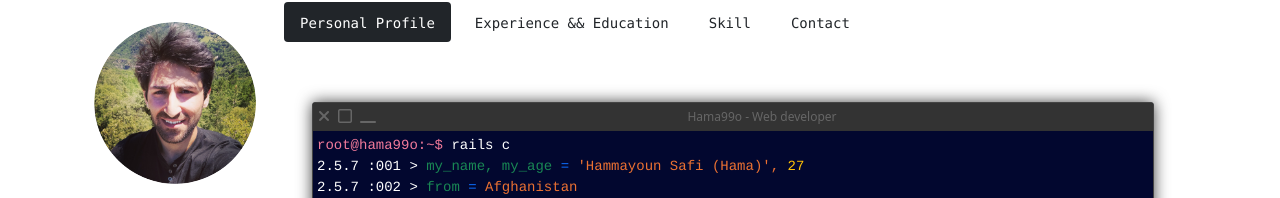
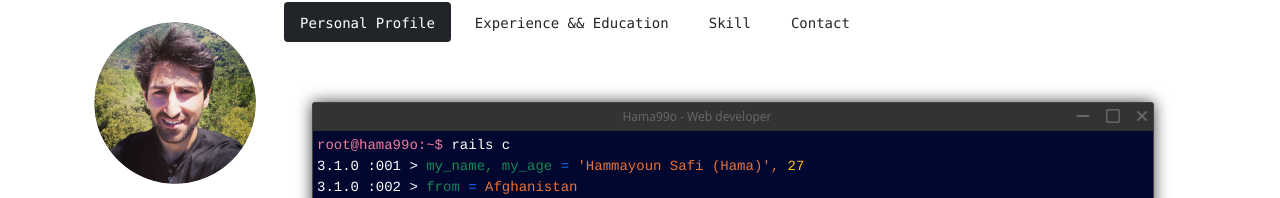
Before and after one commit to Hama99o/my-cv, a Vue app: page / in a window 1280 px wide. Shown: the part 125-323 px from the top of the page. Built offline with nearby package versions, Linux system fonts and the light colour scheme.

Commit message:
terminal updated

```diff
--- a/src/components/Terminal.vue
+++ b/src/components/Terminal.vue
@@ -1,39 +1,45 @@
 <template>
-  <div class="">
+  <div>
     <span class="terminal-container">
       <div class="terminal-icon d-flex" v-if ="!isTerminalClosed" @click="closeTerminal()"></div>
     </span>
+
     <div v-if ="isTerminalClosed" class="terminal element" id="element">
       <div class="top" @dblclick.self="toggleTerminalScreen()">
-        <span class="options d-flex">
-          <span @click="closeTerminal()" title="Close">
-            <i class="fas fa-times d-flex"></i>
-          </span>
-          <i v-if="!isFullScreen" class="far fa-square mx-2" @click="fullScreen()" title="Fullscreen"></i>
-          <i v-if="isFullScreen" class="fas fa-clone mx-2" @click="cancellFullScreen()" title="Fullscreen"></i>
-          <i @click.self="minimizeTerminal()" class="fa fa-window-minimize" aria-hidden="true" title="Minimize"></i>
+        <span class="tap-buttons d-flex justify-content-end">
+          <i @click.self="minimizeTerminal()" class="fa fa-minus" aria-hidden="true" title="Minimize"></i>
+          <i v-if="isFullScreen" class="fas fa-clone mx-3" @click="cancelFullScreen()" title="Fullscreen"></i>
+          <i v-if="!isFullScreen" class="far fa-square mx-3" @click="fullScreen()" title="Fullscreen"></i>
+          <i @click="closeTerminal()" title="Close" class="fas fa-times d-flex"></i>
         </span>
-        <span class="title">{{ $t('message.terminal.phrase.terminalHeading') }}</span>
+
+        <span class="title">
+          {{ $t('message.terminal.phrase.terminalHeading') }}
+        </span>
       </div>
+
       <div v-if="open" class="text">
         <span class="pink">root@hama99o:~$ </span> rails c
-        <br> 2.5.7 :001 > <span class="text-success">{{terminalQuestions.myNameAndAGe}} </span> <span class="text-primary">= </span> <span class="orange">{{terminalAnswers.myNameAndAGe}},</span> <span class="text-warning">{{myAge}}</span>
-        <br> 2.5.7 :002 > <span class="text-success">{{terminalQuestions.from}}</span> <span class="text-primary">= </span> <span class="orange">{{terminalAnswers.from}}</span>
-        <br> 2.5.7 :003 > <span class="text-success">{{terminalQuestions.lived}}</span> <span class="text-primary">= </span> <span class="orange">{{terminalAnswers.lived}}</span>
-        <br> 2.5.7 :004 > <span class="text-success">{{terminalQuestions.living}}</span> <span class="text-primary">= </span> <span class="orange">{{terminalAnswers.living}}</span>
-        <br> 2.5.7 :005 > <span class="text-success">{{terminalQuestions.myHobbies}}</span> <span class="text-primary">= </span> <span class="orange">{{terminalAnswers.myHobbies}}</span>
-        <br> 2.5.7 :006 > <span class="text-success">{{terminalQuestions.languages}}</span> <span class="text-primary">= </span> <span class="orange">{{terminalAnswers.languages}}</span>
-        <br> 2.5.7 :007 > <span class="text-success">{{terminalQuestions.programmingLanguages}}</span> <span class="text-primary">= </span> <span class="orange">{{terminalAnswers.programmingLanguages}}</span>
-        <br> 2.5.7 :008 > <span class="text-success">{{terminalQuestions.databaseServer}}</span> <span class="text-primary">= </span> <span class="orange">{{terminalAnswers.databaseServer}}</span>
-        <br> 2.5.7 :009 > <span class="text-success">{{terminalQuestions.webTechnologies}}</span> <span class="text-primary">= </span> <span class="orange">{{terminalAnswers.webTechnologies}}</span>
-        <br> 2.5.7 :010 > <span class="text-success">{{terminalQuestions.frameworks}}</span><span class="text-primary"> = </span> <span class="orange">{{terminalAnswers.frameworks}}</span>
-        <br> 2.5.7 :011 > <span class="text-success">{{terminalQuestions.otherDevTool}}</span><span class="text-primary"> = </span> <span class="orange">{{terminalAnswers.otherDevTool}}</span>
-        <br> 2.5.7 :012 > <span class="text-success">{{$t('message.terminal.phrase.exit')}}</span>
+        <br> 3.1.0 :001 > <span class="text-success">{{terminalQuestions.myNameAndAGe}} </span> <span class="text-primary">= </span> <span class="orange">{{terminalAnswers.myNameAndAGe}},</span> <span class="text-warning">{{myAge}}</span>
+        <br> 3.1.0 :002 > <span class="text-success">{{terminalQuestions.from}}</span> <span class="text-primary">= </span> <span class="orange">{{terminalAnswers.from}}</span>
+        <br> 3.1.0 :003 > <span class="text-success">{{terminalQuestions.lived}}</span> <span class="text-primary">= </span> <span class="orange">{{terminalAnswers.lived}}</span>
+        <br> 3.1.0 :004 > <span class="text-success">{{terminalQuestions.living}}</span> <span class="text-primary">= </span> <span class="orange">{{terminalAnswers.living}}</span>
+        <br> 3.1.0 :005 > <span class="text-success">{{terminalQuestions.myHobbies}}</span> <span class="text-primary">= </span> <span class="orange">{{terminalAnswers.myHobbies}}</span>
+        <br> 3.1.0 :006 > <span class="text-success">{{terminalQuestions.languages}}</span> <span class="text-primary">= </span> <span class="orange">{{terminalAnswers.languages}}</span>
+        <br> 3.1.0 :007 > <span class="text-success">{{terminalQuestions.programmingLanguages}}</span> <span class="text-primary">= </span> <span class="orange">{{terminalAnswers.programmingLanguages}}</span>
+        <br> 3.1.0 :008 > <span class="text-success">{{terminalQuestions.databaseServer}}</span> <span class="text-primary">= </span> <span class="orange">{{terminalAnswers.databaseServer}}</span>
+        <br> 3.1.0 :009 > <span class="text-success">{{terminalQuestions.webTechnologies}}</span> <span class="text-primary">= </span> <span class="orange">{{terminalAnswers.webTechnologies}}</span>
+        <br> 3.1.0 :010 > <span class="text-success">{{terminalQuestions.frameworks}}</span><span class="text-primary"> = </span> <span class="orange">{{terminalAnswers.frameworks}}</span>
+        <br> 3.1.0 :011 > <span class="text-success">{{terminalQuestions.otherDevTool}}</span><span class="text-primary"> = </span> <span class="orange">{{terminalAnswers.otherDevTool}}</span>
+        <br> 3.1.0 :012 > <span class="text-success">{{$t('message.terminal.phrase.exit')}}</span>
         <br> <span class="pink">root@hama99o:~$ </span>{{$t('message.terminal.phrase.cv')}} <router-link :to="{ name: $t('message.HammayounSaficvEn') }" target="_blank">CV</router-link>
         <br> <span class="pink">root@hama99o:~$ </span>{{$t('message.terminal.phrase.chosePage1')}}</span>
         <!-- <br> <span class="pink">root@hama99o:~$ </span>{{$t('message.terminal.phrase.chosePage2')}}</span> -->
-        <span v-if="shouldReply"> <br> <span class="pink">root@hama99o:~$ </span>{{rendomPhrase}}</span></span>
-        <br> <span class="pink">root@hama99o:~$ </span> <input type="text" v-model="terminalInput" @change="getRendomPhrase($event)" class="text-success terminal-input w-80" v-on:keyup.enter="emptyTheInput" autofocus>
+        <span v-if="shouldReply">
+          <br>
+          <span class="pink">root@hama99o:~$ </span>{{randomPhrase}}</span>
+        </span>
+        <br> <span class="pink">root@hama99o:~$ </span> <input type="text" v-model="terminalInput" @change="getRandomPhrase($event)" class="text-success terminal-input w-80" v-on:keyup.enter="emptyTheInput" autofocus>
       </div>
     </div>
     <github-chart/>
@@ -53,7 +59,7 @@ export default {
       shouldReply: false,
       isTerminalClosed: true,
       isFullScreen: false,
-      rendomPhrase: '?',
+      randomPhrase: '?',
       clearTime: null
     }
   },
@@ -61,15 +67,18 @@ export default {
     terminalQuestions () {
        return this.$t('message.terminal.questions')
     },
+
     terminalAnswers () {
        return this.$t('message.terminal.answers')
     },
+
     myAge () {
       var _birth = parseInt("" + 1995 + this.affixZero(1) + this.affixZero(17));
       var  today = new Date();
       var _today = parseInt("" + today.getFullYear() + this.affixZero(today.getMonth() + 1) + this.affixZero(today.getDate()));
       return parseInt((_today - _birth) / 10000);
     },
+
     terminalInputLowerCase() {
       return this.terminalInput.toLowerCase()
     }
@@ -78,24 +87,27 @@ export default {
     minimizeTerminal () {
       if (this.open) {
         this.open = false
-        this.cancellFullScreen()
+        this.cancelFullScreen()
       } else {
         this.open = true
       }
     },
+
     toggleTerminalScreen () {
       if (this.isFullScreen) {
-        this.cancellFullScreen()
+        this.cancelFullScreen()
       } else {
         this.fullScreen()
       }
     },
+
     closeTerminal () {
       this.isTerminalClosed = !this.isTerminalClosed
       if (this.isTerminalClosed) {
         this.open = true
       }
     },
+
     fullScreen () {
       this.open = true
       this.isFullScreen = true
@@ -103,11 +115,13 @@ export default {
       const requestFullScreen = element.requestFullscreen || element.webkitRequestFullScreen || element.mozRequestFullScreen || element.msRequestFullScreen
       requestFullScreen.call(element)
     },
-    cancellFullScreen () {
+
+    cancelFullScreen () {
       this.isFullScreen = false
-      const cancellFullScreen = document.mozCancelFullScreen || document.webkitExitFullscreen || document.msExitFullscreen
-      cancellFullScreen.call(document)
+      const cancelFullScreen = document.mozCancelFullScreen || document.webkitExitFullscreen || document.msExitFullscreen
+      cancelFullScreen.call(document)
     },
+
     emptyTheInput () {
       if (this.terminalInputLowerCase) {
         clearTimeout(this.clearTime);
@@ -126,15 +140,17 @@ export default {
         this.clearTime = setTimeout(() => this.shouldReply = false, 5000)
       }
     },
-    getRendomPhrase () {
+
+    getRandomPhrase () {
       const hiHelloArray = ['hi', 'hello', 'salut', 'caio']
       if (hiHelloArray.some((e) => this.terminalInputLowerCase.includes(e))) {
-        this.rendomPhrase = 'hi buddy'
+        this.randomPhrase = 'hi buddy'
       } else {
         const allPhrase = this.$t('message.terminal.phrase.errorMessage')
-        this.rendomPhrase = allPhrase[Date.now()%allPhrase.length]
+        this.randomPhrase = allPhrase[Date.now()%allPhrase.length]
       }
     },
+
     affixZero (int) {
       if (int < 10) int = "0" + int;
       return "" + int;
@@ -144,6 +160,11 @@ export default {
 </script>
 
 <style scoped lang="scss">
+.tap-buttons {
+    font-size: 16px;
+    float: right;
+}
+
 .blue {
   color: #53d9d1;
 }
```
